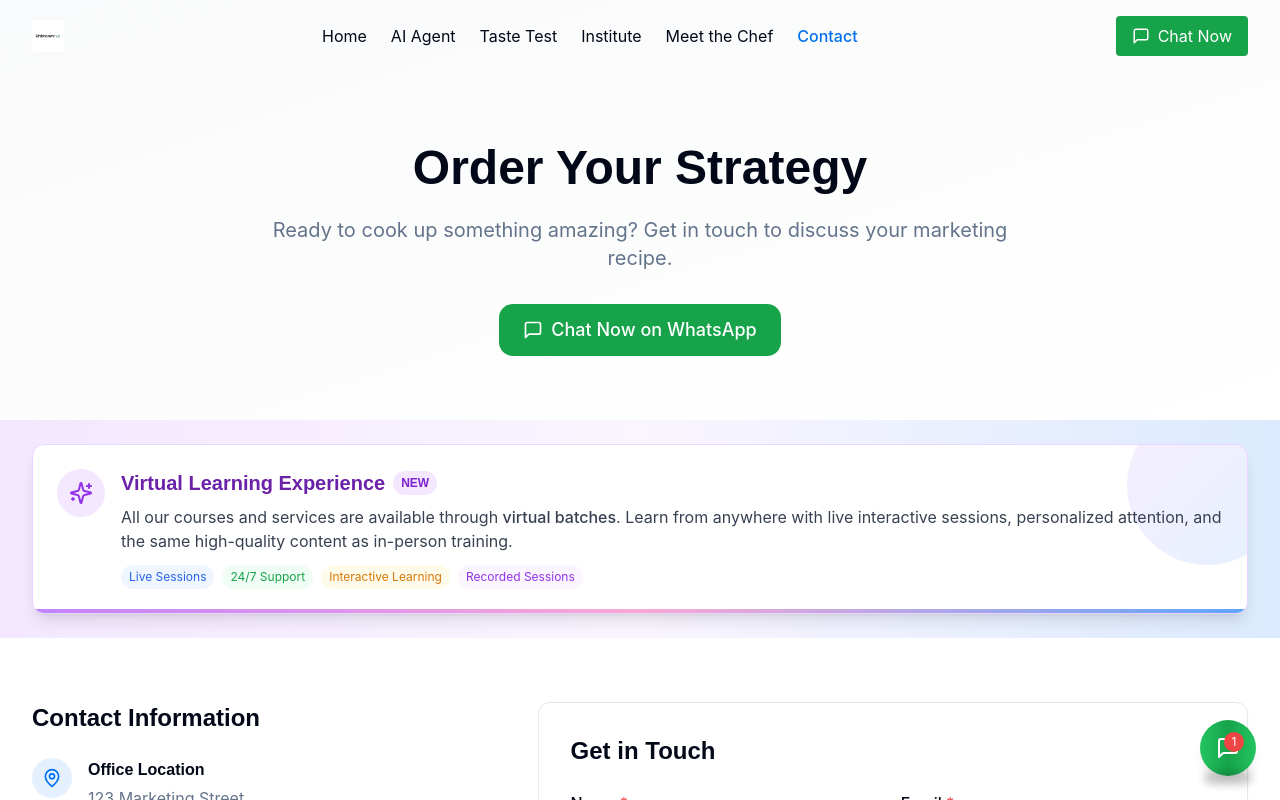
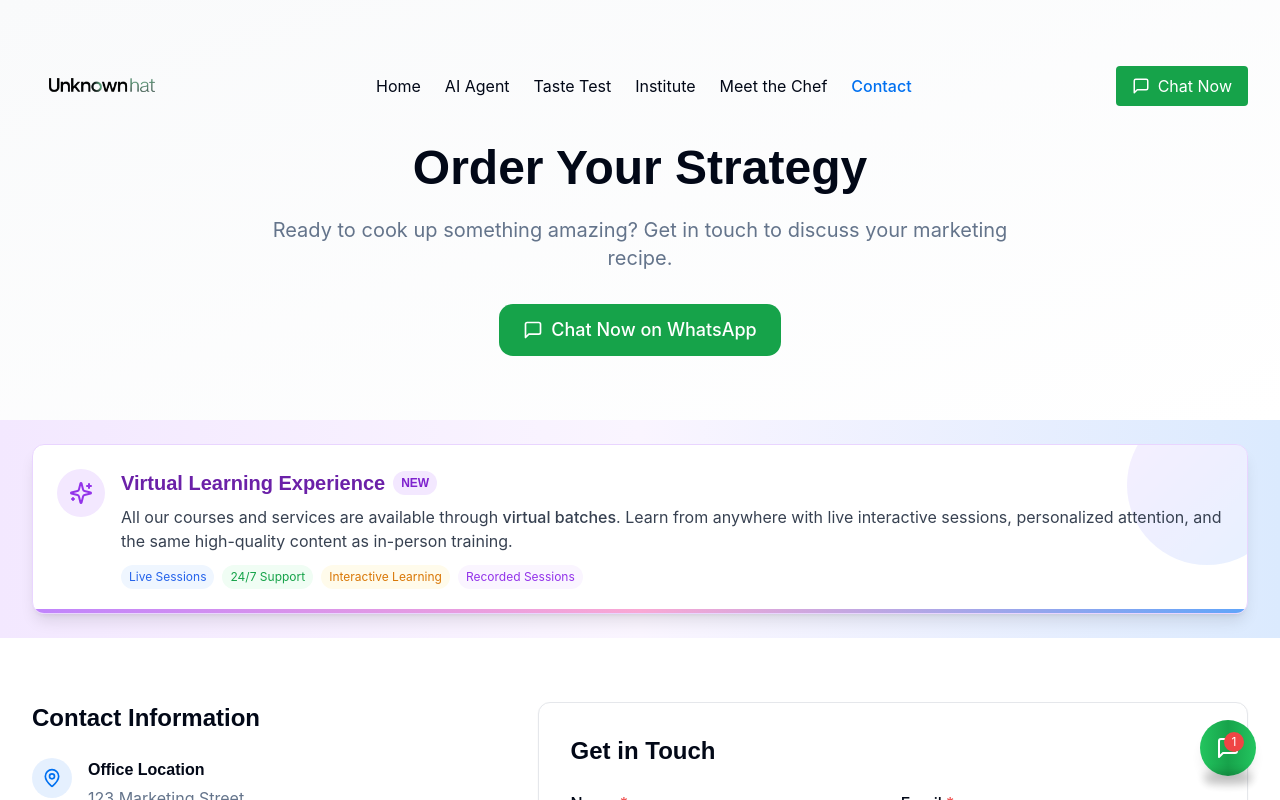
Before and after one commit to NitinUp1212/recipe-ai-growth, a React (Vite) app: page /contact in a window 1280 px wide. Shown: the top 800 px of the page. Built offline with nearby package versions, Linux system fonts and the light colour scheme.

Commit message:
Refactor: Update logo with new image and size
The AI replaced the existing logo with a new image and adjusted its size for better clarity and visual appeal.

```diff
--- a/src/components/Logo.tsx
+++ b/src/components/Logo.tsx
@@ -1,26 +1,34 @@
 
 import React from 'react';
 import { NavLink } from 'react-router-dom';
+import { motion } from 'framer-motion';
 
 const Logo = ({ className = "", size = "normal" }: { className?: string, size?: "small" | "normal" | "large" }) => {
   // Size classes mapping for the image
   const imageSizes = {
-    small: "24",
-    normal: "32",
-    large: "40"
+    small: "100",
+    normal: "140",
+    large: "180"
   };
 
   return (
     <NavLink to="/" className={`font-display flex items-center ${className}`}>
-      <div className="relative">
-        <img
-          src="/lovable-uploads/b3dcd0e4-700e-4129-8008-8cea8de73eea.png"
+      <motion.div
+        className="relative"
+        whileHover={{ scale: 1.05 }}
+        transition={{ type: "spring", stiffness: 400, damping: 10 }}
+      >
+        <motion.img
+          src="/lovable-uploads/3276ac61-2709-4cde-a222-9c6b4a0fc635.png"
           alt="UnknownHat Logo"
           width={imageSizes[size]}
-          height={imageSizes[size]}
-          className="animate-pulse-slow hover:scale-110 transition-transform duration-300"
+          height="auto"
+          className="hover:shadow-lg transition-all duration-300"
+          initial={{ opacity: 0 }}
+          animate={{ opacity: 1 }}
+          transition={{ duration: 0.5 }}
         />
-      </div>
+      </motion.div>
     </NavLink>
   );
 };
--- a/src/components/ScrollToTop.tsx
+++ b/src/components/ScrollToTop.tsx
@@ -6,10 +6,15 @@ const ScrollToTop = () => {
   const { pathname } = useLocation();
 
   useEffect(() => {
-    window.scrollTo({
-      top: 0,
-      behavior: "smooth"
-    });
+    // Add a slight delay to ensure DOM is ready
+    const timer = setTimeout(() => {
+      window.scrollTo({
+        top: 0,
+        behavior: "smooth"
+      });
+    }, 100);
+
+    return () => clearTimeout(timer);
   }, [pathname]);
 
   return null;
```
Also changed, not shown: public/lovable-uploads/3276ac61-2709-4cde-a222-9c6b4a0fc635.png (added).
